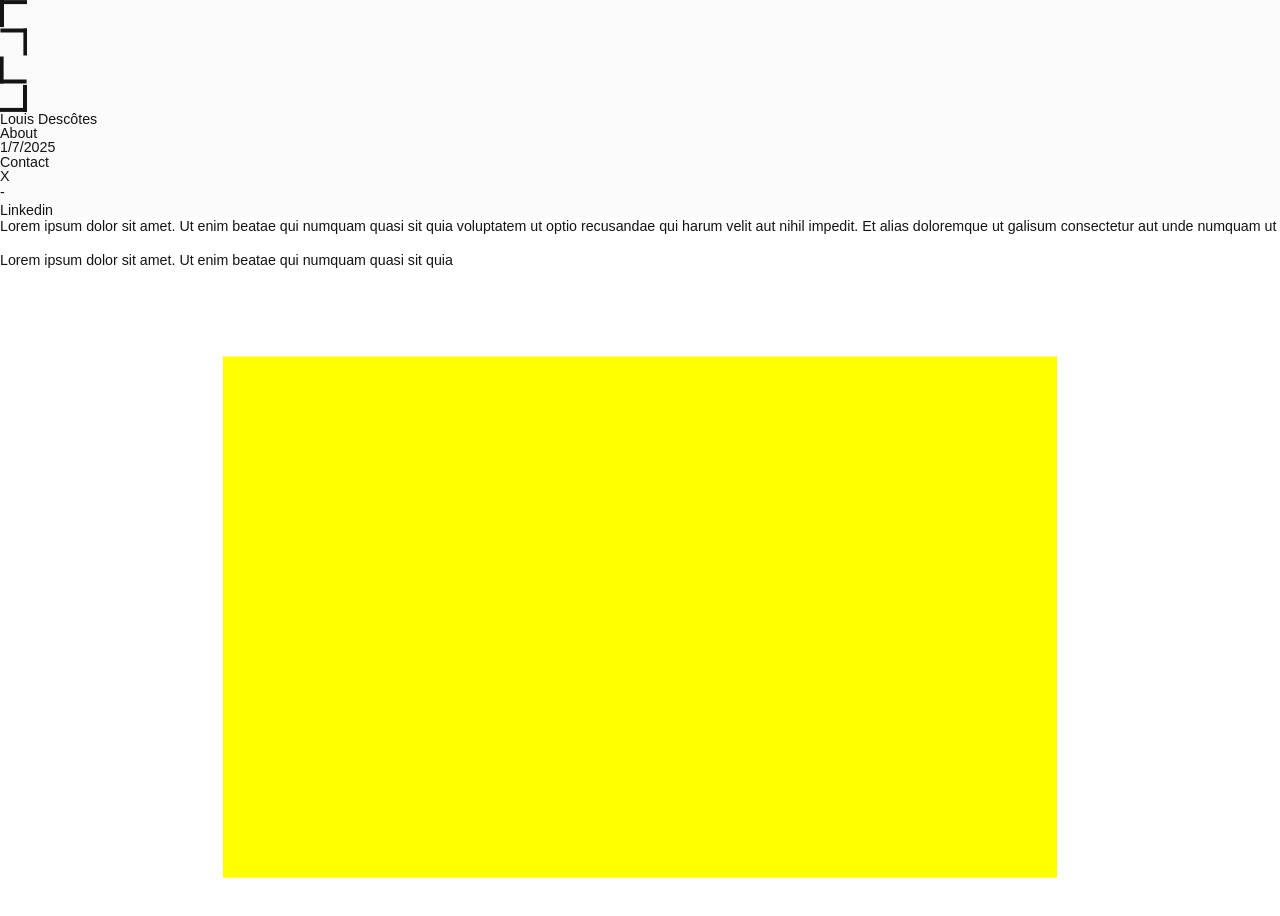
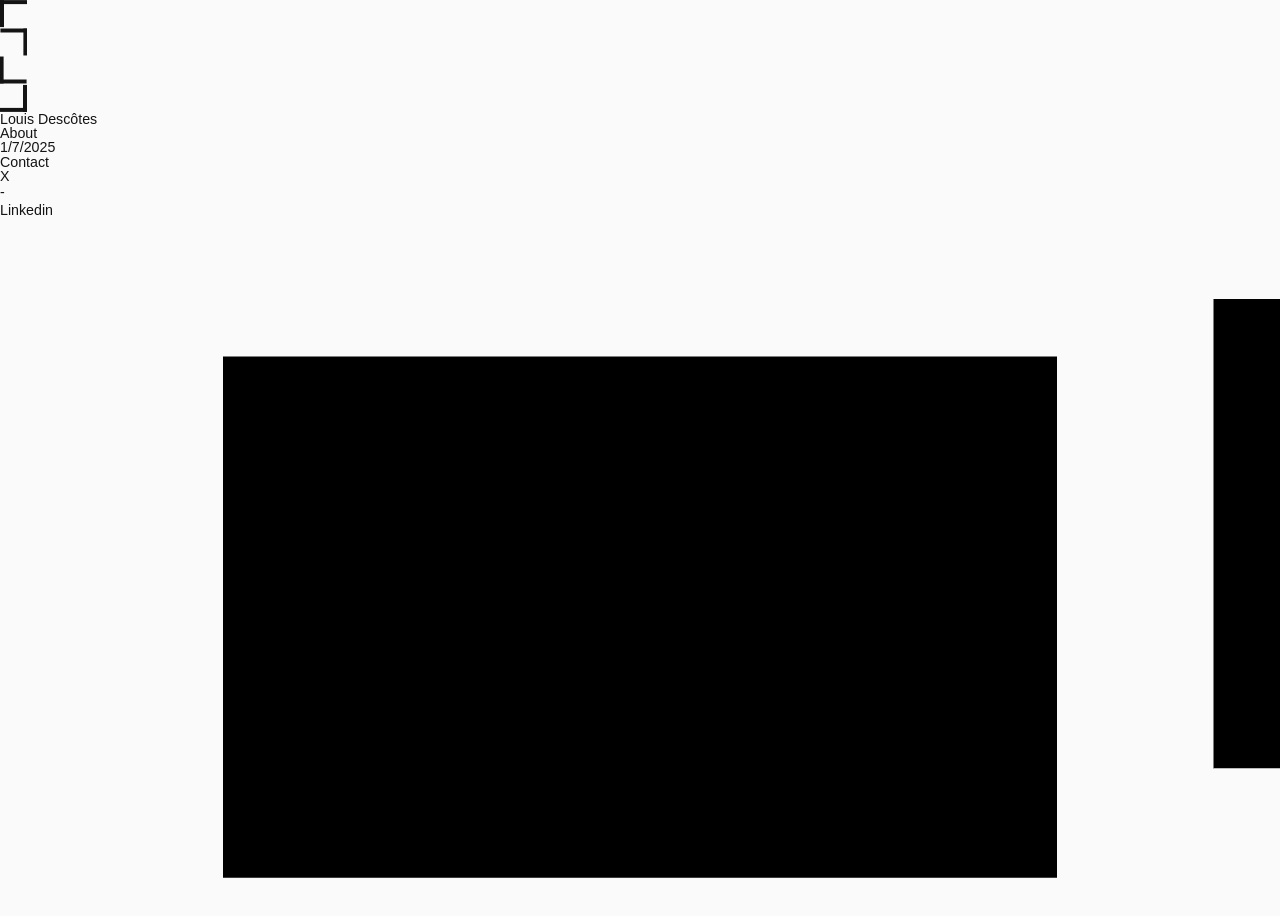
Before and after one commit to louisdescotes/portfolio2025, a Next.js app: page /projets in a window 1280 px wide. Shown: the top 916 px of the page. Built offline with nearby package versions, Linux system fonts and the light colour scheme.

Commit message:
position du texte et des scenes (surement tout changer car plane au scroll ne marche pas)

```diff
--- a/src/app/globals.css
+++ b/src/app/globals.css
@@ -51,15 +51,6 @@
   }
   }
 
-  #root {
-    position: fixed;
-    top: 0;
-    left: 0;
-    width: 100dvw;
-    height: 100dvh;
-    background-color: white;
-  }
-
   body {
       color: #151414;
       background-color: #FAFAFA;
@@ -67,6 +58,7 @@
       font-size: var(--size-font);
       line-height: 1;
       font-weight: 500;
+      overflow: hidden;
   }
 
   html.has-scroll-smooth {
--- a/src/app/projets/page.tsx
+++ b/src/app/projets/page.tsx
@@ -34,49 +34,65 @@ const Page: React.FC = () => {
       className="absolute h-screen w-screen overflow-hidden"
     >
 
-      <div data-scroll-section className=" w-screen h-full">
+      <div data-scroll-section className=" w-screen h-full z-50">
         <ThreeScene />
       </div>
-      <section
-        data-scroll-section
-        className="flex flex-row w-[100svw] h-full"
-      >
-        <div className="flex w-[100svw] h-full bg-blue-500">
-        <p className="col-row-10">Lorem ipsum dolor sit amet. Ut enim beatae qui numquam quasi sit quia voluptatem ut optio recusandae qui harum velit aut nihil impedit. Et alias doloremque ut galisum consectetur aut unde numquam ut dolores quasi quo laborum quibusdam.</p> <br />
-        <p>Lorem ipsum dolor sit amet. Ut enim beatae qui numquam quasi sit quia </p>
-        </div>
-      </section>
-      <section
-        data-scroll-section
-        className="flex flex-row w-[100vw] h-full"
-      >
-        <div className="w-[100vw] h-full flex items-center justify-center bg-blue-500">
-          SECTION 2
-        </div>
-      </section>
-      <section
-        data-scroll-section
-        className="flex flex-row w-[100vw] h-full"
-      >
-        <div className="w-[100vw] h-full flex items-center justify-center bg-blue-500">
-          SECTION 3
-        </div>
-      </section>
-      <section
-        data-scroll-section
-        className="flex flex-row w-[100vw] h-full"
-      >
-        <div className="w-[100vw] h-full flex items-center justify-center bg-blue-500">
-          SECTION 4
+      <section data-scroll-section className=" flex flex-row w-[100svw] h-full -z-10">
+        <div className="w-[100svw] h-full grid grid-rows-5 grid-cols-6">
+          <div className="row-start-4 row-end-6 col-start-2 col-end-6 lg:col-start-3 lg:col-end-5 flex justify-center items-center">
+            <p className="max-w-lg w-auto text-wrap">
+              Lorem ipsum dolor sit amet. Ut enim beatae qui numquam quasi sit quia voluptatem ut optio quasi sit quia voluptatem ut optio quasi sit quia voluptatem ut optio.<br />
+              Lorem ipsum dolor sit amet. Ut enim beatae qui numquam quasi sit quia.
+            </p>
+          </div>
         </div>
       </section>
 
-      <section
-        data-scroll-section
-        className="flex flex-row w-[100vw] h-full"
-      >
-        <div className="w-[100vw] h-full flex items-center justify-center bg-blue-500">
-          FIN
+      <section data-scroll-section className="flex flex-row w-[100svw] h-full">
+        <div className="w-[100svw] h-full grid grid-rows-5 grid-cols-6">
+          <div className="row-start-4 row-end-6 col-start-2 col-end-6 lg:col-start-3 lg:col-end-5 flex justify-center items-center">
+            <p className="max-w-lg w-auto text-wrap">
+              Lorem ipsum dolor sit amet. Ut enim beatae qui numquam quasi sit quia voluptatem ut optio quasi sit quia voluptatem ut optio quasi sit quia voluptatem ut optio.<br />
+              Lorem ipsum dolor sit amet. Ut enim beatae qui numquam quasi sit quia.
+            </p>
+          </div>
+        </div>
+      </section>
+
+            <section data-scroll-section className="flex flex-row w-[100svw] h-full">
+        <div className="w-[100svw] h-full grid grid-rows-5 grid-cols-6">
+          <div className="row-start-4 row-end-6 col-start-2 col-end-6 lg:col-start-3 lg:col-end-5 flex justify-center items-center">
+            <p className="max-w-lg w-auto text-wrap">
+              Lorem ipsum dolor sit amet. Ut enim beatae qui numquam quasi sit quia voluptatem ut optio quasi sit quia voluptatem ut optio quasi sit quia voluptatem ut optio.<br />
+              Lorem ipsum dolor sit amet. Ut enim beatae qui numquam quasi sit quia.
+            </p>
+          </div>
+        </div>
+      </section>
+
+            <section data-scroll-section className="flex flex-row w-[100svw] h-full">
+        <div className="w-[100svw] h-full grid grid-rows-5 grid-cols-6">
+          <div className="row-start-4 row-end-6 col-start-2 col-end-6 lg:col-start-3 lg:col-end-5 flex justify-center items-center">
+            <p className="max-w-lg w-auto text-wrap">
+              Lorem ipsum dolor sit amet. Ut enim beatae qui numquam quasi sit quia voluptatem ut optio quasi sit quia voluptatem ut optio quasi sit quia voluptatem ut optio.<br />
+              Lorem ipsum dolor sit amet. Ut enim beatae qui numquam quasi sit quia.
+            </p>
+          </div>
+        </div>
+      </section>
+
+      <section data-scroll-section className="flex flex-row w-[100svw] h-full">
+        <div className="w-[100svw] h-full grid grid-rows-5 grid-cols-6">
+          <div className="row-start-3 row-end-4 col-start-2 col-end-6 lg:col-start-3 lg:col-end-5 flex flex-col justify-center items-center gap-0.5">
+            <p className="max-w-lg w-auto text-wrap text-justify">
+              Lorem ipsum dolor sit amet. Ut enim beatae qui numquam quasi sit quia voluptatem ut optio quasi sit quia voluptatem ut optio quasi sit quia voluptatem ut optio.<br />
+              Lorem ipsum dolor sit amet. Ut enim beatae qui numquam quasi sit quia.
+            </p>
+            <div className="w-full flex items-center justify-between">
+              <p>Projet perso</p>
+              <p>DESCOTES Louis</p>
+            </div>
+          </div>
         </div>
       </section>
     </main>
--- a/src/app/scene/Scene.tsx
+++ b/src/app/scene/Scene.tsx
@@ -21,16 +21,30 @@ const ThreeScene: React.FC = () => {
       sceneRef.current.appendChild(renderer.domElement);
     }
 
-    const geometry = new THREE.PlaneGeometry(8, 5, 1, 1);
-    const material = new THREE.MeshBasicMaterial({ color: 0xffff00 });
+    let geometry: THREE.PlaneGeometry;
+    if (window.innerWidth > 425 && window.innerWidth <= 768) {
+      geometry = new THREE.PlaneGeometry(6, 4, 1, 1);
+    } else if (window.innerWidth >= 768) {
+      geometry = new THREE.PlaneGeometry(8, 5, 1, 1);
+    } else {
+      geometry = new THREE.PlaneGeometry(3, 3, 1, 1);
+    }
+
+    const material = new THREE.MeshBasicMaterial({ color: 0x000 });
     const plane = new THREE.Mesh(geometry, material);
     scene.add(plane);
 
     camera.position.z = 5;
 
+    const plane1Geometry = new THREE.PlaneGeometry(5, 4.5, 1, 1)
+    const plane1Material = new THREE.MeshBasicMaterial({ color: 0x000 });
+    const plane1 = new THREE.Mesh(plane1Geometry, plane1Material);
+    plane1.position.set(8, .8, 0)
+    scene.add(plane1);
+
+
     const resizeHandler = () => {
       renderer.setSize(window.innerWidth, window.innerHeight);
-
       camera.aspect = window.innerWidth / window.innerHeight;
       camera.updateProjectionMatrix();
     };
@@ -51,7 +65,11 @@ const ThreeScene: React.FC = () => {
     };
   }, []);
 
-  return <div className="webgl" id="root" ref={sceneRef} />;
-};
+  return (
+    <div
+      ref={sceneRef}
+      className="absolute top-0 left-0 w-full h-full z-50"
+      />
+  );};
 
 export default ThreeScene;
```
